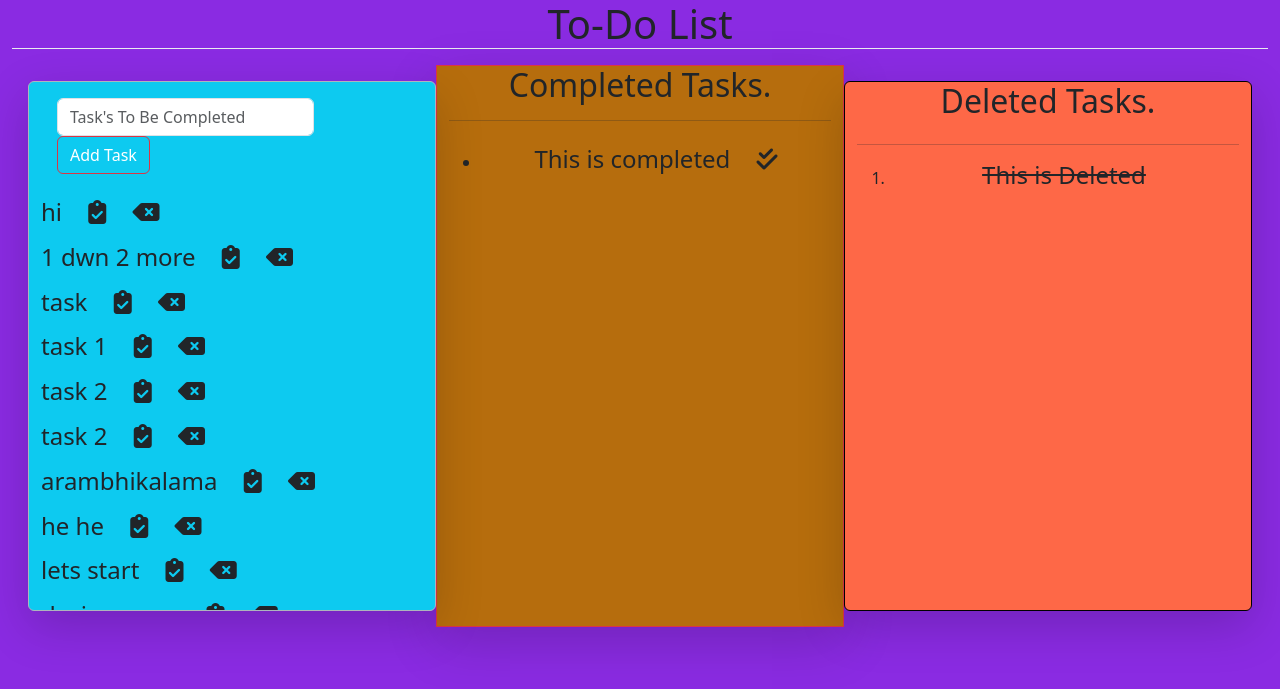
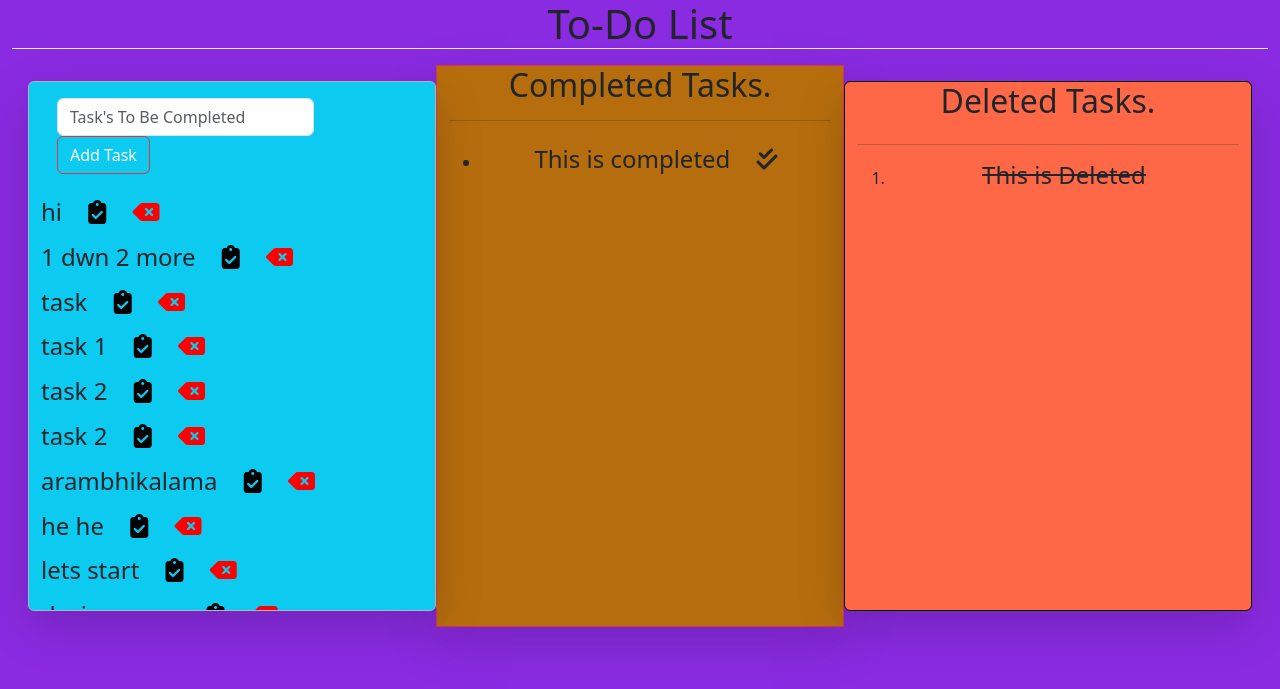
Before and after one commit to Ajay-v44/Jira-Clone, a Django app: page / in a window 1280 px wide. Shown: the top 689 px of the page. Run offline with Django 4.2, Linux system fonts and the light colour scheme; data comes from the database, SQL or seed files in the repository; both versions use the stored data as it was after the commit; some web fonts are replaced.

Commit message:
changes made for update to db

```diff
--- a/demo/demo/urls.py
+++ b/demo/demo/urls.py
@@ -21,4 +21,5 @@ from home.views import *
 urlpatterns = [
     path('admin/', admin.site.urls),
     path('',home,name="home"),
+    path('completed_tasks/<id>/',completed_tasks,name="completed_tasks"),
 ]
--- a/demo/home/static/index.css
+++ b/demo/home/static/index.css
@@ -1,5 +1,5 @@
 @import url('https://fonts.googleapis.com/css2?family=Croissant+One&family=Roboto+Mono&display=swap');
-*{
+body{
     margin:0;
     padding: 0;
 background-color: blueviolet;
--- a/demo/home/templates/index.html
+++ b/demo/home/templates/index.html
@@ -47,9 +47,10 @@
           </div>
           <div class="tasks bg-info" style="overflow: scroll;overflow-x: hidden;">
             {% for task in Tasks %}
-              <h4 class="bg-info">
-                {{ task.task_description }} <i class="fa-solid fa-clipboard-check bg-info" style="cursor: pointer;"></i>
-                <i class="fa-solid fa-delete-left bg-info" style="cursor: not-allowed;"></i>
+              <h4 class="bg-info" >
+                {{ task.task_description }}
+                <a class="bg-info" href="#" style="text-decoration: none;">  <i class="fa-solid fa-clipboard-check bg-info" style="cursor: pointer;color: black;"></i></a>
+                <a class="bg-info" href="/completed_tasks/{{tasks.id}}" style="text-decoration: none;">  <i class="fa-solid fa-delete-left bg-info" style="cursor: not-allowed;color: red;"></i></a>
               </h4>
             {% endfor %}
           </div>
--- a/demo/home/views.py
+++ b/demo/home/views.py
@@ -17,3 +17,8 @@ def home(request):
     context={'Tasks':queryset}
 
     return render(request,'index.html',context)
+
+def completed_tasks(request,id):
+    queryset=Tasks.objects.get(id=id)
+    queryset.delete()
+    return redirect('index.html')
```
Also changed, not shown: demo/db.sqlite3.
